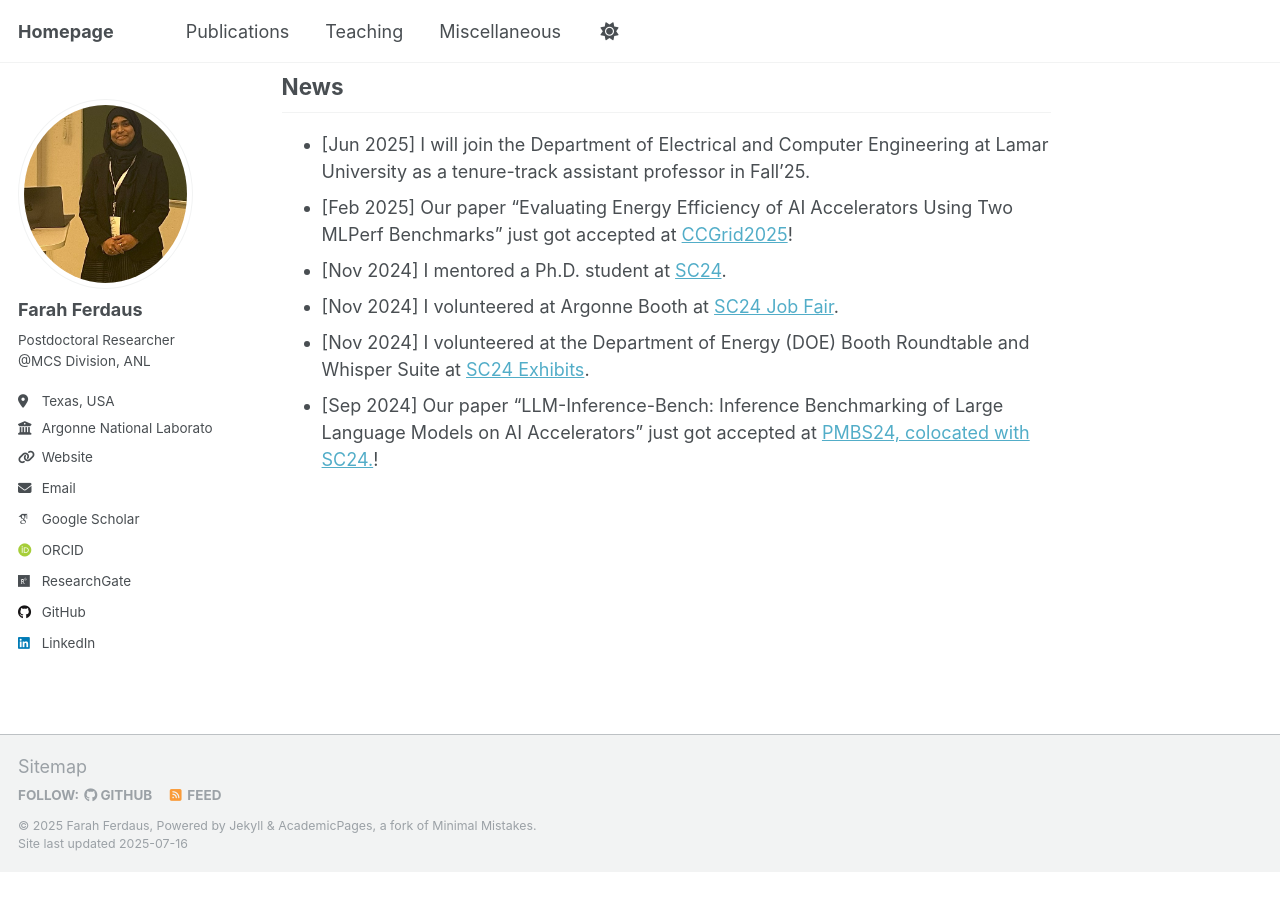
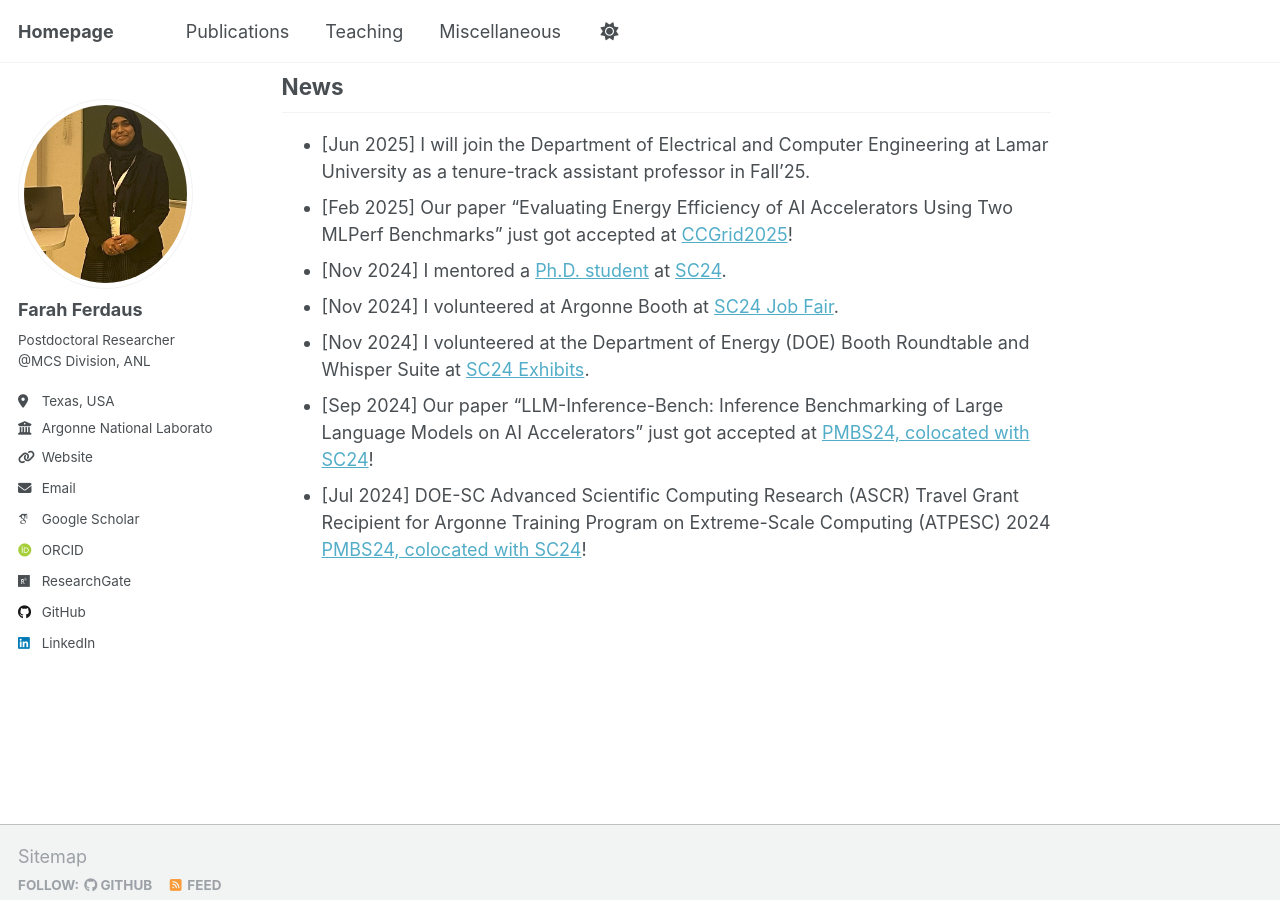
Before and after one commit to fferdaus/fferdaus.github.io, a Jekyll site: the page built from _pages/about.md, in a window 1280 px wide and 900 px high, scrolled down 1480 px. Built offline with Jekyll 4.4.1, drawn with Linux system fonts in a browser that asks for light colours; some web fonts are replaced; before the commit the page ends 2352 px from its top, so only the background shows below that.

Commit message:
Update about.md

```diff
--- a/_pages/about.md
+++ b/_pages/about.md
@@ -58,7 +58,8 @@ She has published numerous scientific articles, including journal articles, conf
 ## News
 - [Jun 2025] I will join the Department of Electrical and Computer Engineering at Lamar University as a tenure-track assistant professor in Fall'25.
 - [Feb 2025] Our paper "Evaluating Energy Efficiency of AI Accelerators Using Two MLPerf Benchmarks" just got accepted at [CCGrid2025](https://site.uit.no/ccgrid2025/)!
-- [Nov 2024] I mentored a Ph.D. student at [SC24](https://sc24.supercomputing.org/).
+- [Nov 2024] I mentored a [Ph.D. student](https://www.linkedin.com/feed/update/urn:li:activity:7266566474553528321/) at [SC24](https://sc24.supercomputing.org/).
 - [Nov 2024] I volunteered at Argonne Booth at [SC24 Job Fair](https://sc24.supercomputing.org/program/job-fair/).
 - [Nov 2024] I volunteered at the Department of Energy (DOE) Booth Roundtable and Whisper Suite at [SC24 Exhibits](https://hallerickson.ungerboeck.com/prod/app85.cshtml?aat=peuh5vlO6ZHi%2b47qjYZa18Xc2wJidCmeJEqz3QTdp0w%3d).
-- [Sep 2024] Our paper "LLM-Inference-Bench: Inference Benchmarking of Large Language Models on AI Accelerators" just got accepted at [PMBS24, colocated with SC24.](https://sc24.conference-program.com/session/?sess=sess748)!
+- [Sep 2024] Our paper "LLM-Inference-Bench: Inference Benchmarking of Large Language Models on AI Accelerators" just got accepted at [PMBS24, colocated with SC24](https://sc24.conference-program.com/session/?sess=sess748)!
+- [Jul 2024] DOE-SC Advanced Scientific Computing Research (ASCR) Travel Grant Recipient for Argonne Training Program on Extreme-Scale Computing (ATPESC) 2024 [PMBS24, colocated with SC24](https://sc24.conference-program.com/session/?sess=sess748)!
```
